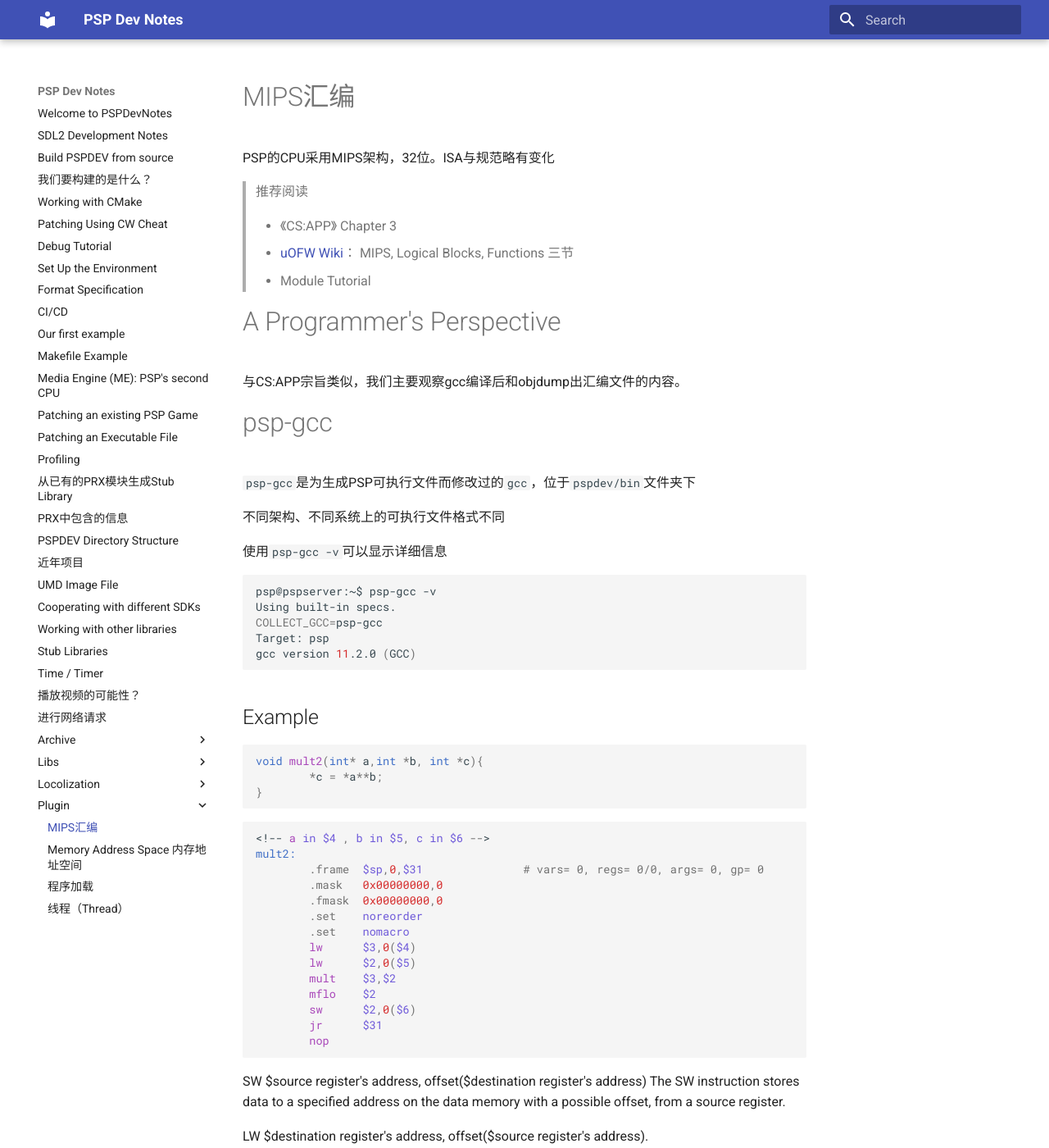
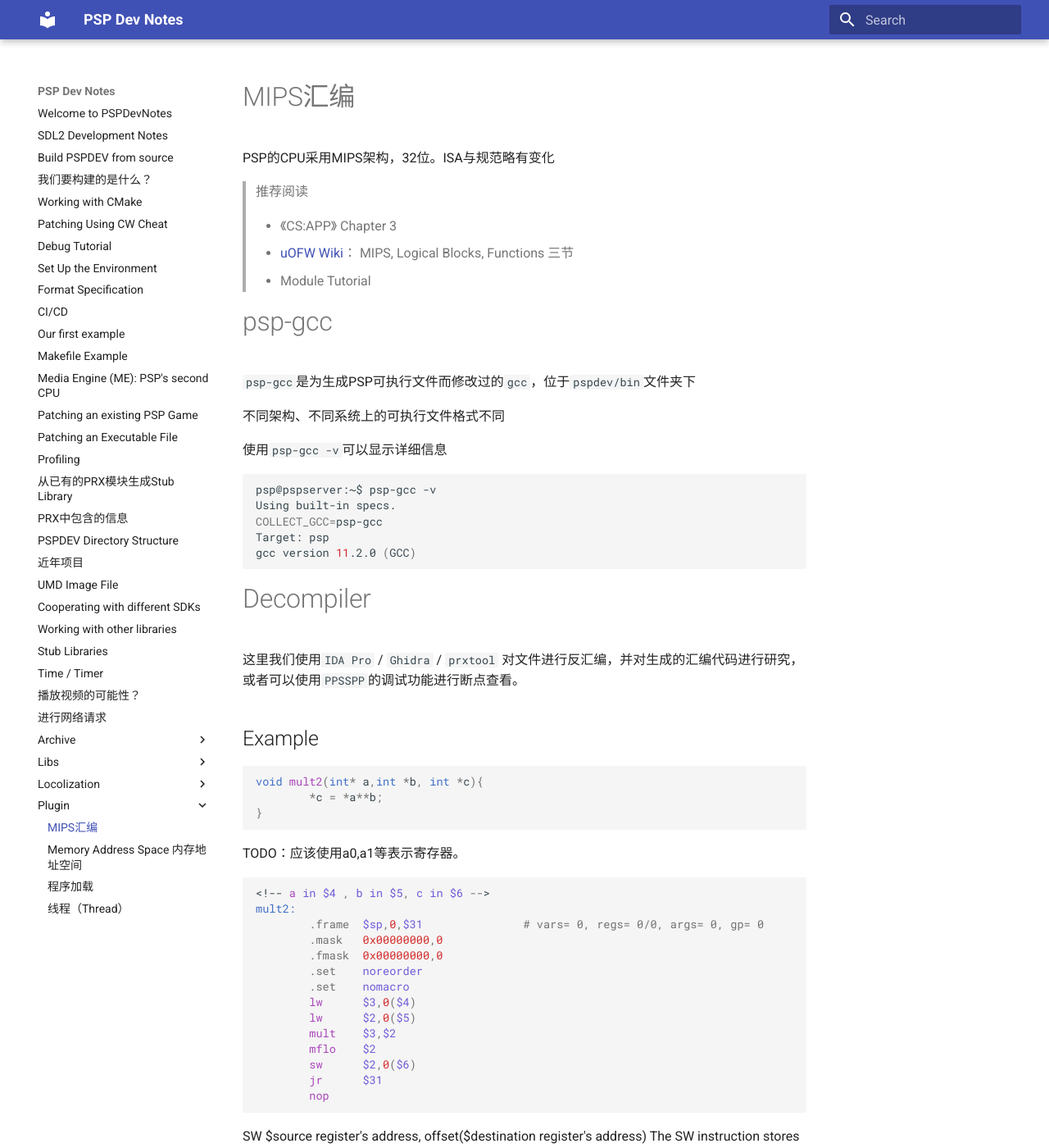
Before and after one commit to xeonliu/PSPDevNote, an MkDocs documentation site: the page built from docs/plugin/assembly.md, in a window 1280 px wide and 1400 px high. Shown: the whole window at 82% size. Built offline with MkDocs 1.6.1 and Material for MkDocs 9.7.7, drawn with Linux system fonts in a browser that asks for light colours.

Commit message:
Update assembly.md

````diff
--- a/docs/plugin/assembly.md
+++ b/docs/plugin/assembly.md
@@ -7,9 +7,6 @@ PSP的CPU采用MIPS架构，32位。ISA与规范略有变化
 > + [uOFW Wiki](https://github.com/uofw/uofw/wiki/MIPS)：
 > MIPS, Logical Blocks, Functions 三节
 > + Module Tutorial
-
-# A Programmer's Perspective
-与CS:APP宗旨类似，我们主要观察gcc编译后和objdump出汇编文件的内容。
 
 # psp-gcc
 `psp-gcc`是为生成PSP可执行文件而修改过的`gcc`，位于`pspdev/bin`文件夹下
@@ -25,6 +22,9 @@ COLLECT_GCC=psp-gcc
 Target: psp
 gcc version 11.2.0 (GCC)
 ```
+# Decompiler
+这里我们使用`IDA Pro` / `Ghidra` / `prxtool` 对文件进行反汇编，并对生成的汇编代码进行研究，
+或者可以使用`PPSSPP`的调试功能进行断点查看。
 
 ## Example
 
@@ -33,7 +33,7 @@ void mult2(int* a,int *b, int *c){
         *c = *a**b;
 }
 ```
-
+TODO：应该使用a0,a1等表示寄存器。
 ```asm
 <!-- a in $4 , b in $5, c in $6 -->
 mult2:
````
